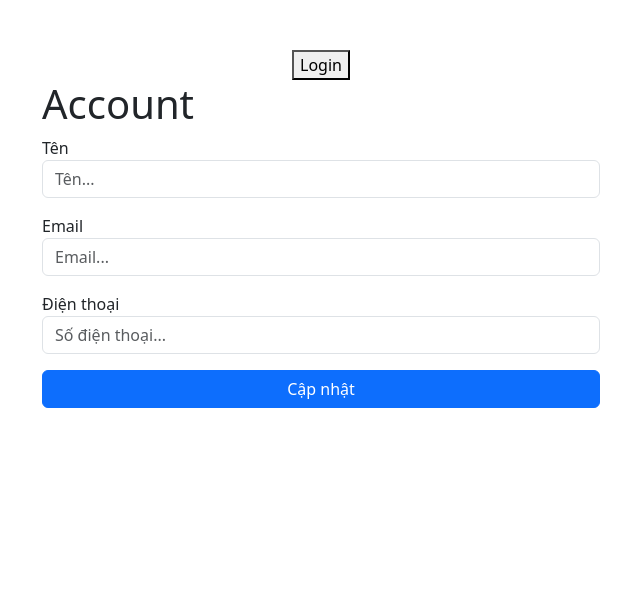
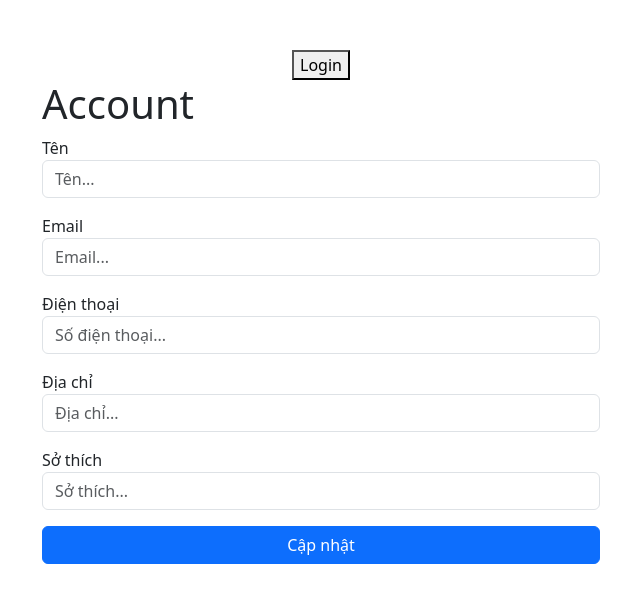
Before and after one commit to Unicode-Academy/unicode_online_auth0, a React (Vite) app: page /account in a window 1280 px wide. Shown: the top 602 px of the page, without its empty margins (319-959 px from the left). Built offline with nearby package versions, Linux system fonts and the light colour scheme; no server answers.

Commit message:
Auth0 - 07

```diff
--- a/src/pages/Account.jsx
+++ b/src/pages/Account.jsx
@@ -1,3 +1,4 @@
+/* eslint-disable react-hooks/exhaustive-deps */
 import { useAuth0 } from "@auth0/auth0-react";
 import { useEffect, useState } from "react";
 import { ToastContainer, toast } from "react-toastify";
@@ -39,6 +40,8 @@ export default function Account() {
         }
       );
       const data = await response.json();
+      console.log(data);
+
       setCurrentUser(data);
     }
   };
@@ -71,15 +74,21 @@ export default function Account() {
     e.preventDefault();
     let isUpdateEmailOrPhone = false;
 
-    if (user.email === form.email) {
-      delete form.email;
+    const { address, interest, ...rest } = form;
+    if (user.email === rest.email) {
+      delete rest.email;
     }
-    if (currentUser.phone_number === form.phone_number) {
-      delete form.phone_number;
+    if (currentUser.phone_number === rest.phone_number) {
+      delete rest.phone_number;
     } else {
       isUpdateEmailOrPhone = true;
     }
-    const status = await updateUser(form);
+    rest.user_metadata = {
+      address,
+      interest,
+    };
+
+    const status = await updateUser(rest);
     if (status) {
       if (isUpdateEmailOrPhone) {
         toast.success("Cập nhật tài khoản thành công. Vui lòng đăng nhập lại.");
@@ -104,6 +113,8 @@ export default function Account() {
       name: currentUser.name,
       email: currentUser.email,
       phone_number: currentUser.phone_number,
+      address: currentUser.user_metadata?.address,
+      interest: currentUser.user_metadata?.interest,
     });
   }, [currentUser]);
   console.log(form);
@@ -122,8 +133,7 @@ export default function Account() {
             name="name"
             className="form-control"
             placeholder="Tên..."
-            defaultValue={currentUser?.name}
-            // value={form.name ?? ""}
+            value={form?.name ?? ""}
             onChange={handleChangeValue}
             required
           />
@@ -135,7 +145,7 @@ export default function Account() {
             name="email"
             className="form-control"
             placeholder="Email..."
-            defaultValue={currentUser?.email}
+            value={form?.email ?? ""}
             onChange={handleChangeValue}
             required
           />
@@ -147,7 +157,29 @@ export default function Account() {
             name="phone_number"
             className="form-control"
             placeholder="Số điện thoại..."
-            defaultValue={currentUser?.phone_number}
+            value={form?.phone_number ?? ""}
+            onChange={handleChangeValue}
+          />
+        </div>
+        <div className="mb-3">
+          <label htmlFor="">Địa chỉ</label>
+          <input
+            type="text"
+            name="address"
+            className="form-control"
+            placeholder="Địa chỉ..."
+            value={form?.address ?? ""}
+            onChange={handleChangeValue}
+          />
+        </div>
+        <div className="mb-3">
+          <label htmlFor="">Sở thích</label>
+          <input
+            type="text"
+            name="interest"
+            className="form-control"
+            placeholder="Sở thích..."
+            value={form?.interest ?? ""}
             onChange={handleChangeValue}
           />
         </div>
```
Also changed, not shown: 2 other files (tests, documents, lock files or other folders).
